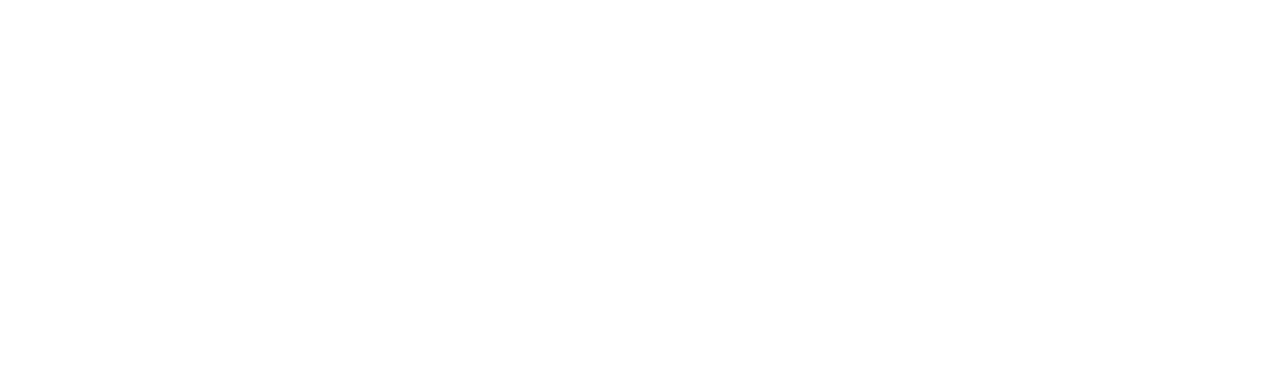
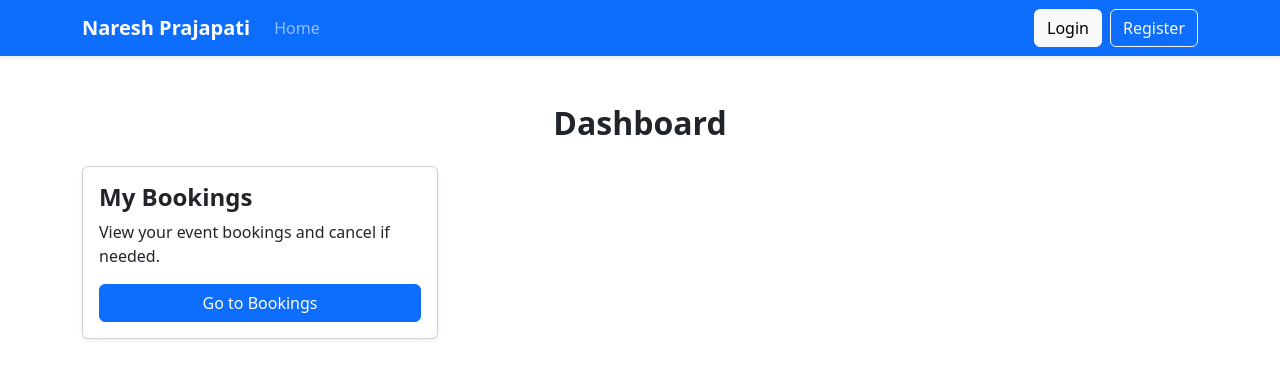
Before and after one commit to Naresh9313/Paper-3-NareshPrajapati, a React (Create React App) app in the folder Practical Exam/frontend/: page /dashboard in a window 1280 px wide. Before the commit this address had no page. Shown: the top 378 px of the page. Built offline with nearby package versions, Linux system fonts and the light colour scheme.

Commit message:
error solve

```diff
--- a/Practical Exam/frontend/src/App.js
+++ b/Practical Exam/frontend/src/App.js
@@ -4,6 +4,7 @@
 import Login from './pages/Login';
 import Homepage from './pages/Homepage';
 import { AuthProvider } from "./context/AuthContext";
+import Dashboard from './pages/Dashboard';
 
 function App() {
   return (
@@ -13,6 +14,7 @@
           <Route path="/" element={<Homepage />} />
           <Route path="/register" element={<Register />} />
           <Route path="/login" element={<Login />} />
+          <Route path="/dashboard" element={<Dashboard />} />
         </Routes>
       </BrowserRouter>
     </AuthProvider>
--- a/Practical Exam/frontend/src/pages/Dashboard.js
+++ b/Practical Exam/frontend/src/pages/Dashboard.js
@@ -1,12 +1,34 @@
+import Navbar from "../components/Navbar";
+
+function Dashboard() {
+  const user = localStorage.getItem("userId");
+  return (
+    <>
+      <Navbar />
+
+      <div className="container py-5">
+        <h2 className="fw-bold text-center mb-4">Dashboard</h2>
+
+        <div className="row g-4">
+
+
+          <div className="col-md-4">
+            <div className="card shadow-sm p-3">
+              <h4 className="fw-semibold">My Bookings</h4>
+              <p>View your event bookings and cancel if needed.</p>
+              <button className="btn btn-primary w-100">
+                Go to Bookings
+              </button>
+            </div>
+          </div>
 
 
 
-function Dashboard() {
-    return(
-    <>
+
+        </div>
+      </div>
     </>
-    )
+  );
 }
 
-
 export default Dashboard;
```
